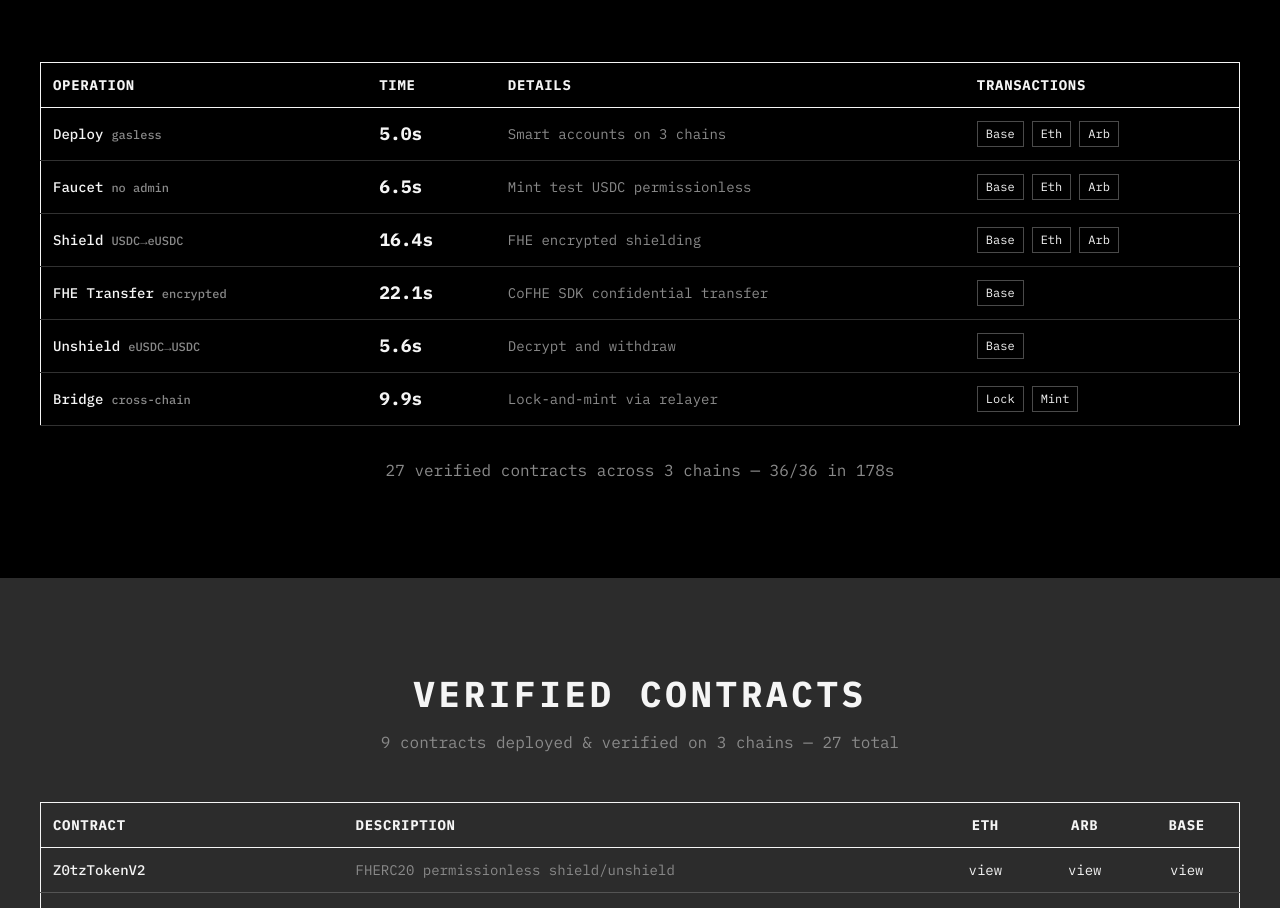
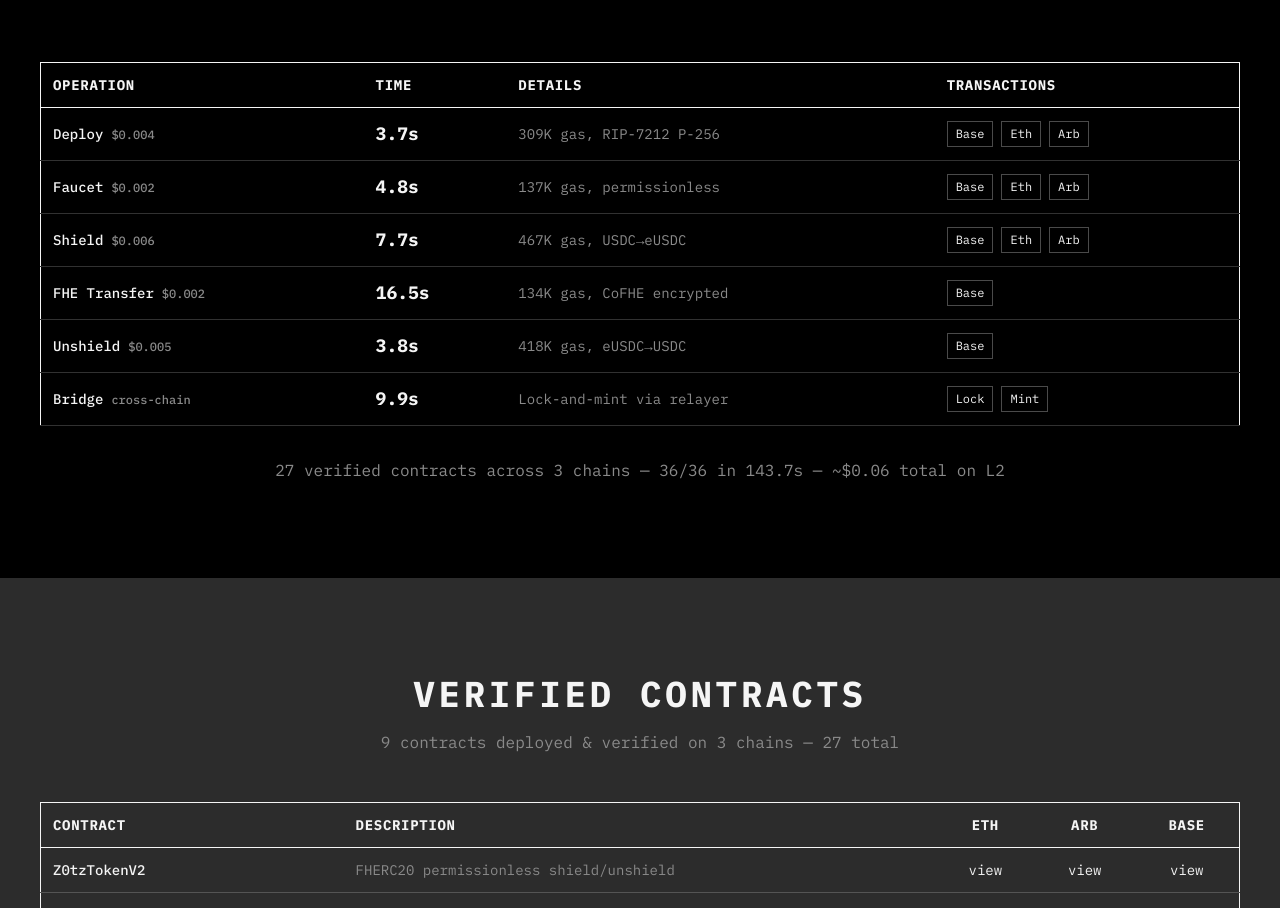
Before and after one commit to 0xOucan/z0tzLandingPage, a Next.js app: page / in a window 1280 px wide. Shown: the part 3717-4625 px from the top of the page. Built offline with nearby package versions, Linux system fonts and the light colour scheme.

Commit message:
Update testnet section: V3 tx links + gas costs per operation
Co-Authored-By: Claude Opus 4.6 (1M context) <noreply@anthropic.com>

```diff
--- a/components/z0tz/testnet-section.tsx
+++ b/components/z0tz/testnet-section.tsx
@@ -9,53 +9,53 @@ const chains = [
 const operations = [
   {
     label: "Deploy",
-    time: "5.0s",
-    note: "gasless",
-    detail: "Smart accounts on 3 chains",
+    time: "3.7s",
+    note: "$0.004",
+    detail: "309K gas, RIP-7212 P-256",
     txs: [
-      { chain: "Base", url: "https://sepolia.basescan.org/tx/0xa532b228503a173efa7d71c30a44457210329cd5d4bfa56a801de776273da547" },
-      { chain: "Eth", url: "https://sepolia.etherscan.io/tx/0x5320128b4275ee4b741bc9718f218f4746107509142e2d2cbb4ccb4ea154d096" },
-      { chain: "Arb", url: "https://sepolia.arbiscan.io/tx/0xcd091ce6f7fee43d8d90fe012f6185fe2cdb3e71e8fc86fed2897c2f3c1093cf" },
+      { chain: "Base", url: "https://sepolia.basescan.org/tx/0xd9872afd689dbbe7760656f211c5a19d21821fe32bb5d7801fc6308dad26ca6d" },
+      { chain: "Eth", url: "https://sepolia.etherscan.io/tx/0xc8a1a7790b6a4efa6fe17239ccc558b64d41cb9ff4bfc8b81b7663716d7d89a5" },
+      { chain: "Arb", url: "https://sepolia.arbiscan.io/tx/0xb250c00829edf2a922a18fd70e1cbf93be1e2b3384e28e3be6921c1e84cb1b4a" },
     ],
   },
   {
     label: "Faucet",
-    time: "6.5s",
-    note: "no admin",
-    detail: "Mint test USDC permissionless",
+    time: "4.8s",
+    note: "$0.002",
+    detail: "137K gas, permissionless",
     txs: [
-      { chain: "Base", url: "https://sepolia.basescan.org/tx/0xf2670faeb4df3cf2bd292a6d038f75291a1d3bf72d245abf34b73d7287d17685" },
-      { chain: "Eth", url: "https://sepolia.etherscan.io/tx/0x2259602b0dfc1537129ab6bcab7533e69d633e00752791d02fac6c09ff87b553" },
-      { chain: "Arb", url: "https://sepolia.arbiscan.io/tx/0x3e6bc7332cddcf452a7afc31e1a9d34de5b6558f99584bcc747e5b48ca49d07f" },
+      { chain: "Base", url: "https://sepolia.basescan.org/tx/0x66cc949660443254b3a27d2a030a7597b0c709ae2b20e91271894b364ef1f99b" },
+      { chain: "Eth", url: "https://sepolia.etherscan.io/tx/0xe2b6aac2e4a642cfa9ed65f22ecd62d1b919c7cf2d039e69c855d15c20e33a3f" },
+      { chain: "Arb", url: "https://sepolia.arbiscan.io/tx/0x411a7f639604a3ef9703943006e0e740192a40970784c9a449001f4d3efb27f0" },
     ],
   },
   {
     label: "Shield",
-    time: "16.4s",
-    note: "USDC\u2192eUSDC",
-    detail: "FHE encrypted shielding",
+    time: "7.7s",
+    note: "$0.006",
+    detail: "467K gas, USDC\u2192eUSDC",
     txs: [
-      { chain: "Base", url: "https://sepolia.basescan.org/tx/0xb36160e0a4be0eff4678aa039ba44d038368c983dedbe03dac3d52a62885eb69" },
-      { chain: "Eth", url: "https://sepolia.etherscan.io/tx/0x19e799c4681828dcba6be667d6a34dacccd06af8726ccd0b899dad597599ab67" },
-      { chain: "Arb", url: "https://sepolia.arbiscan.io/tx/0xcf27bccb8fa0daa7033adac7ce3a59a89b2873ef6393f36310332381fda679c2" },
+      { chain: "Base", url: "https://sepolia.basescan.org/tx/0x96fb6ffdd5d6e3cb90a471c9dc57ace4d7b5de4c04d47fcdbb7eb425d1e487ab" },
+      { chain: "Eth", url: "https://sepolia.etherscan.io/tx/0x3cc6abd51c042ac29bfc8157cb7dcca6733b67df53150a9b3f587da570d4e955" },
+      { chain: "Arb", url: "https://sepolia.arbiscan.io/tx/0xb1a1f4c21dfdbb562cf7c8f396a84a8dff1a69ae53b38990a6a12069582f4db9" },
     ],
   },
   {
     label: "FHE Transfer",
-    time: "22.1s",
-    note: "encrypted",
-    detail: "CoFHE SDK confidential transfer",
+    time: "16.5s",
+    note: "$0.002",
+    detail: "134K gas, CoFHE encrypted",
     txs: [
-      { chain: "Base", url: "https://sepolia.basescan.org/tx/0x23fe1e7cab7844f79cd90acfefa6a9786b1fc6085fb613233929c26e4123200d" },
+      { chain: "Base", url: "https://sepolia.basescan.org/tx/0xf55e717ddaa2bf824f734d9a504ae9cdae31c265e5b698fe8a7569b5f62c0dc2" },
     ],
   },
   {
     label: "Unshield",
-    time: "5.6s",
-    note: "eUSDC\u2192USDC",
-    detail: "Decrypt and withdraw",
+    time: "3.8s",
+    note: "$0.005",
+    detail: "418K gas, eUSDC\u2192USDC",
     txs: [
-      { chain: "Base", url: "https://sepolia.basescan.org/tx/0x83ccda075eeb3f5358029f5ec35289f56bbacee93ec2b6c24fe712e5d6f8a922" },
+      { chain: "Base", url: "https://sepolia.basescan.org/tx/0xe939f452b6624985129727951d0e7a0f5699216c5966fb829c9353c7d749f90a" },
     ],
   },
   {
@@ -155,7 +155,7 @@ export function TestnetSection() {
         </div>
 
         <p className="text-center text-muted-foreground mt-8">
-          27 verified contracts across 3 chains — 36/36 in 178s
+          27 verified contracts across 3 chains — 36/36 in 143.7s — ~$0.06 total on L2
         </p>
       </div>
     </section>
```
